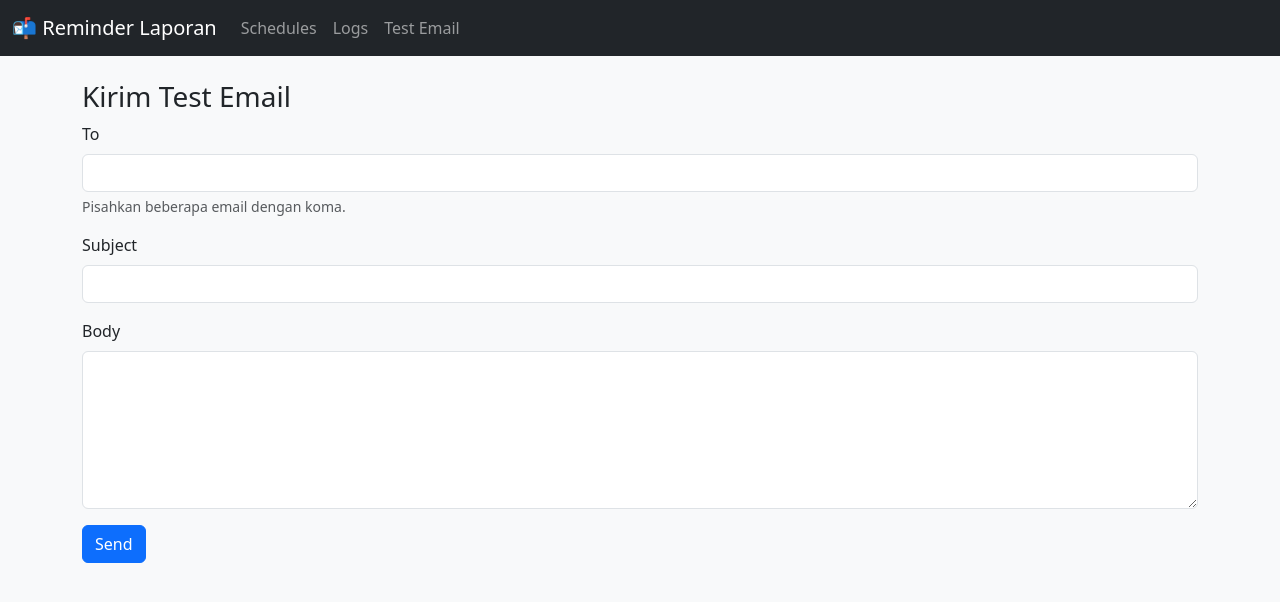
After one commit to oktorio/report-reminder-app, a Flask app: page /test-email in a window 1280 px wide. The commit adds this page. Shown: the top 602 px of the page. Run offline with Flask 3, Linux system fonts and the light colour scheme.

Commit message:
Add test email route and template

```diff
--- a/app.py
+++ b/app.py
@@ -1,9 +1,11 @@
 from flask import Flask, render_template, request, redirect, url_for, flash
+from markupsafe import escape
 from config import Config
 from models import db, Schedule, ReminderLog
 from scheduler import init_scheduler
 from datetime import datetime, date, timedelta
 from utils import parse_offsets, parse_csv_emails, next_occurrence
+from mailer import send_email
 import pytz
 
 def create_app():
@@ -96,6 +98,22 @@ def register_routes(app: Flask):
         logs = ReminderLog.query.order_by(ReminderLog.sent_at.desc()).limit(200).all()
         return render_template("logs.html", logs=logs)
 
+    @app.route("/test-email", methods=["GET", "POST"])
+    def test_email():
+        if request.method == "POST":
+            to_list = parse_csv_emails(request.form.get("to", ""))
+            subject = escape(request.form.get("subject", "").strip())
+            body = escape(request.form.get("body", "").strip())
+            if not to_list:
+                flash("Field 'To' is required", "danger")
+            else:
+                ok, err = send_email(to_list, [], subject, body, body)
+                if ok:
+                    flash("Email terkirim", "success")
+                else:
+                    flash(f"Gagal mengirim email: {err}", "danger")
+        return render_template("test_email.html")
+
 app = create_app()
 
 if __name__ == "__main__":
--- a/templates/base.html
+++ b/templates/base.html
@@ -14,6 +14,7 @@
           <ul class="navbar-nav me-auto">
             <li class="nav-item"><a class="nav-link" href="{{ url_for('list_schedules') }}">Schedules</a></li>
             <li class="nav-item"><a class="nav-link" href="{{ url_for('view_logs') }}">Logs</a></li>
+            <li class="nav-item"><a class="nav-link" href="{{ url_for('test_email') }}">Test Email</a></li>
           </ul>
         </div>
       </div>
--- /dev/null
+++ b/templates/test_email.html
@@ -0,0 +1,20 @@
+{% extends 'base.html' %}
+{% block content %}
+<h3>Kirim Test Email</h3>
+<form method="post">
+  <div class="mb-3">
+    <label for="to" class="form-label">To</label>
+    <input type="text" class="form-control" id="to" name="to" value="{{ request.form.to or '' }}" required>
+    <div class="form-text">Pisahkan beberapa email dengan koma.</div>
+  </div>
+  <div class="mb-3">
+    <label for="subject" class="form-label">Subject</label>
+    <input type="text" class="form-control" id="subject" name="subject" value="{{ request.form.subject or '' }}" required>
+  </div>
+  <div class="mb-3">
+    <label for="body" class="form-label">Body</label>
+    <textarea class="form-control" id="body" name="body" rows="6" required>{{ request.form.body or '' }}</textarea>
+  </div>
+  <button type="submit" class="btn btn-primary">Send</button>
+</form>
+{% endblock %}
```
